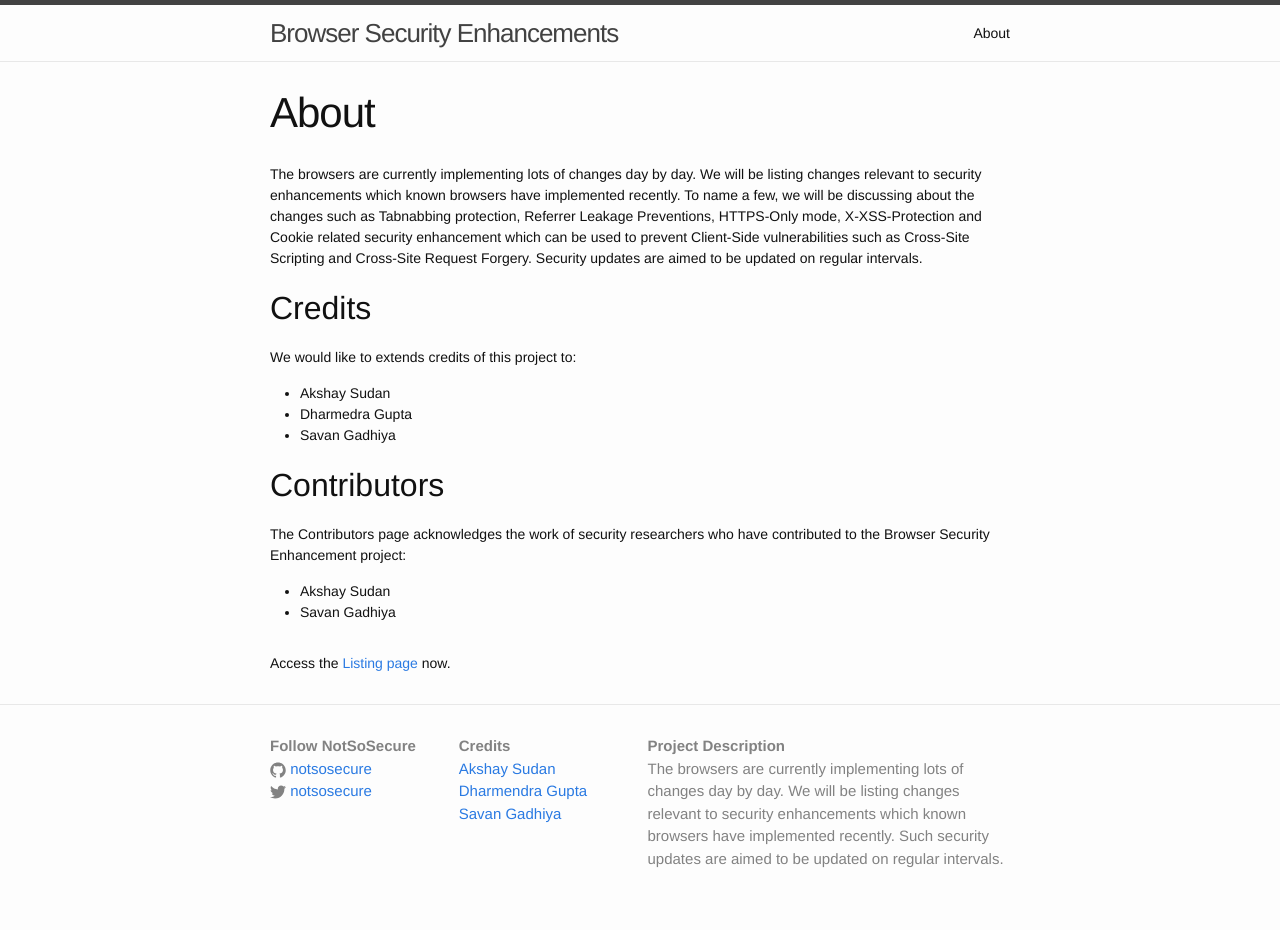
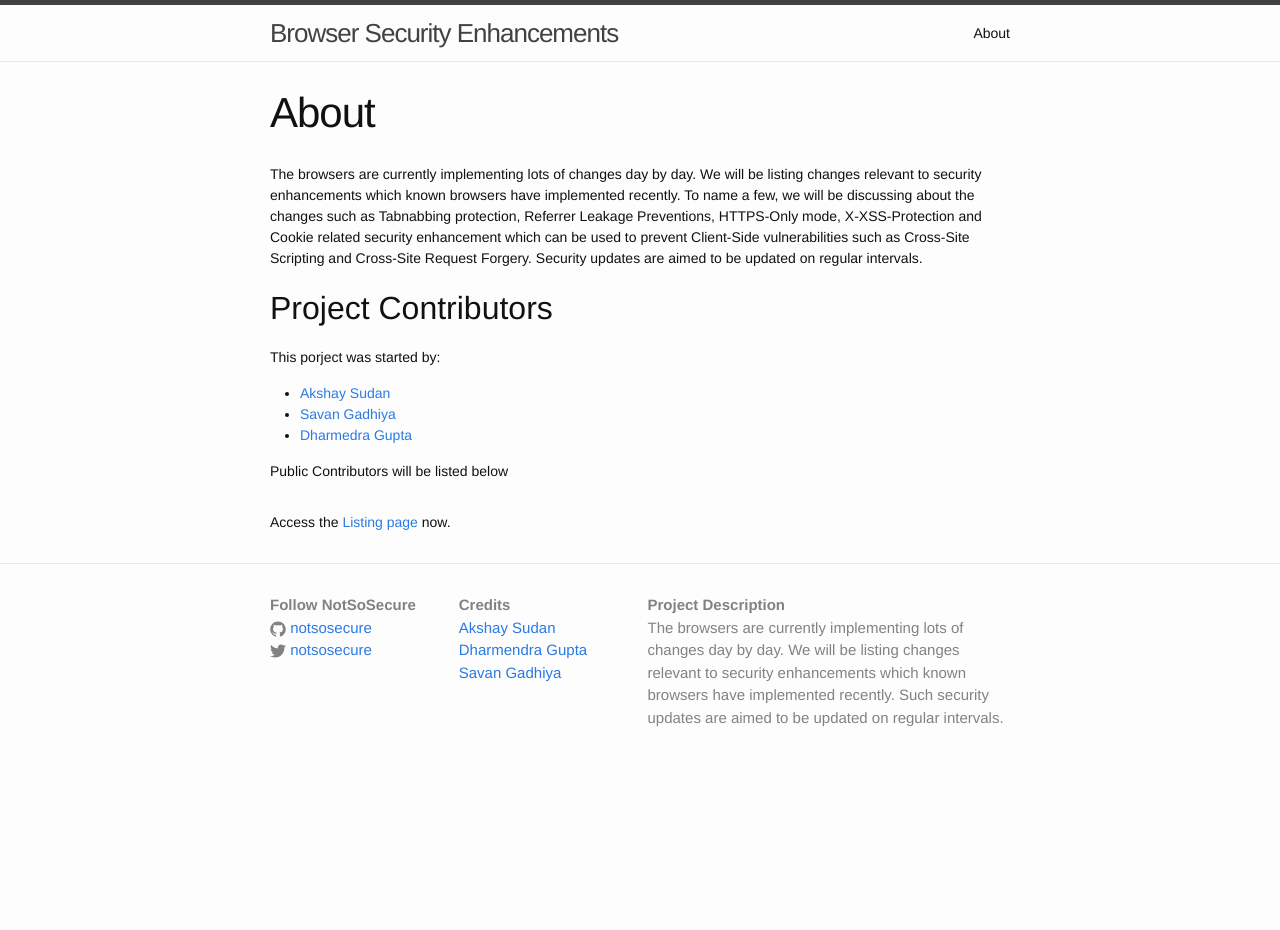
Before and after one commit to NotSoSecure/browser-security-enhancements, a Jekyll site: the page built from about.md, in a window 1280 px wide. Built offline with Jekyll 4.4.1, drawn with Linux system fonts in a browser that asks for light colours; after the commit the page ends 900 px from its top, so only the background shows below that.

Commit message:
about content change

```diff
--- a/about.md
+++ b/about.md
@@ -6,13 +6,11 @@ permalink: /about/
 
 The browsers are currently implementing lots of changes day by day. We will be listing changes relevant to security enhancements which known browsers have implemented recently. To name a few, we will be discussing about the changes such as Tabnabbing protection, Referrer Leakage Preventions, HTTPS-Only mode, X-XSS-Protection and Cookie related security enhancement which can be used to prevent Client-Side vulnerabilities such as Cross-Site Scripting and Cross-Site Request Forgery. Security updates are aimed to be updated on regular intervals.
 
-## Credits
-We would like to extends credits of this project to:
-* Akshay Sudan
-* Dharmedra Gupta
-* Savan Gadhiya
+## Project Contributors
 
-## Contributors
-The Contributors page acknowledges the work of security researchers who have contributed to the Browser Security Enhancement project:
-* Akshay Sudan
-* Savan Gadhiya
+This porject was started by:
+* [Akshay Sudan](https://twitter.com/akshay_asc11)
+* [Savan Gadhiya](https://twitter.com/gadhiyasavan)
+* [Dharmedra Gupta](https://twitter.com/ItsDg4u)
+
+Public Contributors will be listed below
```
